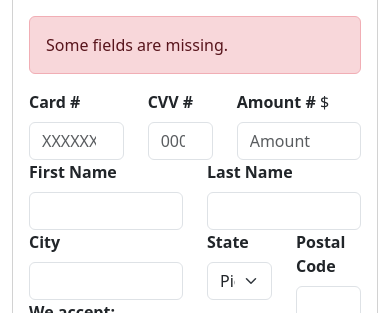
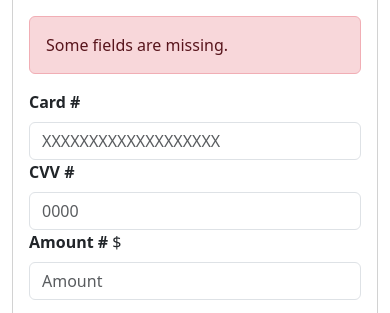
Before and after one commit to 4GeeksAcademy/FormularioHTML5Brian, a plain HTML site: page index.html in a window 390 px wide. Shown: the part 61-374 px from the top of the page. Drawn offline with nearby package versions, Linux system fonts and the light colour scheme.

Commit message:
responsive-formulario-Brian

```diff
--- a/index.html
+++ b/index.html
@@ -8,7 +8,7 @@
 </head>
 <body>
 
-<div class="container-fluid justify-content-centered">
+<div class="container justify-content-centered">
     <div class="card light-border-secondary mb-3" style="margin-top:2%;">
         <div class="card-header">
             <h3>Payment for example</h3>
@@ -19,16 +19,16 @@
                 <div class="alert alert-danger" role="alert">
                     Some fields are missing.
                 </div>
-                <div class="d-flex row">
-                    <div class="col-4">
+                <div class="d-flex row mb-3">
+                    <div class="col-lg-4 col-md-4 col-sm-2">
                         <label for="CardNumber" class="form-label"><strong>Card #</strong></label>
                         <input type="number" class="form-control" id="CardNumber" placeholder="XXXXXXXXXXXXXXXXXXX" required>
                     </div>
-                    <div class="col-3">
+                    <div class="col-lg-3 col-md-3 col-sm-1">
                         <label for="CVV" class="form-label"><strong>CVV #</strong></label>
                         <input type="number" class="form-control" id="CVV" placeholder="0000" required>
                     </div>
-                    <div class="col-5">
+                    <div class="col-lg-5 col-md-5 col-sm-3">
                         <label for="Amount" class="form-label"><strong>Amount #</strong></label>
                         <span>$</span>
                         <input type="number" class="form-control" id="Amount" placeholder="Amount" required>
@@ -36,17 +36,17 @@
                 </div>
                 <div class="d-flex row row-cols-2">
                     <div class="container-fluid">
-                        <div class="col-12">
+                        <div class="col-lg-12 col-md-12 col-sm-6">
                             <label for="Name" class="form-label"><strong>First Name</strong></label>
                             <input type="text" class="form-control" id="Name">
                         </div>
-                        <div class="col-12">
+                        <div class="col-lg-12 col-md-12 col-sm-6">
                             <label for="city" class="form-label"><strong>City</strong></label>
                             <input type="text" class="form-control" id="city">
                         </div>
                         <div class="d-flex row">
                             <label for="Payment" class="form-label"><strong>We accept:</strong></label>
-                            <div class="btn btn-secondary col-4" style="margin-left: 1%;">
+                            <div class="btn btn-secondary col-lg-5 col-md-5 col-sm-3" style="margin-left: 1%;">
                                 <div class="form-check form-check-inline ">
                                     <input class="form-check-input" type="radio" name="inlineRadioOptions" id="inlineRadio1" value="option1">
                                     <label class="form-check-label" for="inlineRadio1"><svg xmlns="http://www.w3.org/2000/svg" width="16" height="16" fill="currentColor" class="bi bi-alipay" viewBox="0 0 16 16">
@@ -77,12 +77,12 @@
                     </div>
 
                     <div class="container-fluid">
-                        <div class="col-12">
+                        <div class="col-lg-12 col-md-12 col-6">
                             <label for="LastName" class="form-label"><strong>Last Name</strong></label>
                             <input type="text" class="form-control" id="LastName">
                         </div>
                         <div class="d-flex row">
-                            <div class="col-6">
+                            <div class="col-lg-6 col-md-6 col-sm-3">
                                 <label for="State" class="form-label"><strong>State</strong></label>
                                     <select class="form-select" aria-label="Default select example">
                                     <option selected>Pick a State</option>
@@ -97,12 +97,12 @@
                                     <option value="9">Ohio</option>
                                 </select>
                             </div>
-                            <div class="col-6">
+                            <div class="col-lg-6 col-md-6 col-sm-3">
                                 <label for="ZipCode" class="form-label"><strong>Postal Code</strong></label>
                                 <input type="number" class="form-control" id="ZipCode">
                             </div>
                             <div class="d-flex row">
-                                <div class="col-12">
+                                <div class="col-lg-12 col-md-12 col-sm-6 ">
                                     <label for="Message" class="form-label"><strong>Message</strong></label>
                                     <textarea class="form-control" id="Message-text" style="height: 100px; ;"></textarea>
                                     <div class="form-text" id="basic-addon3">Add any notes here.</div>
```
